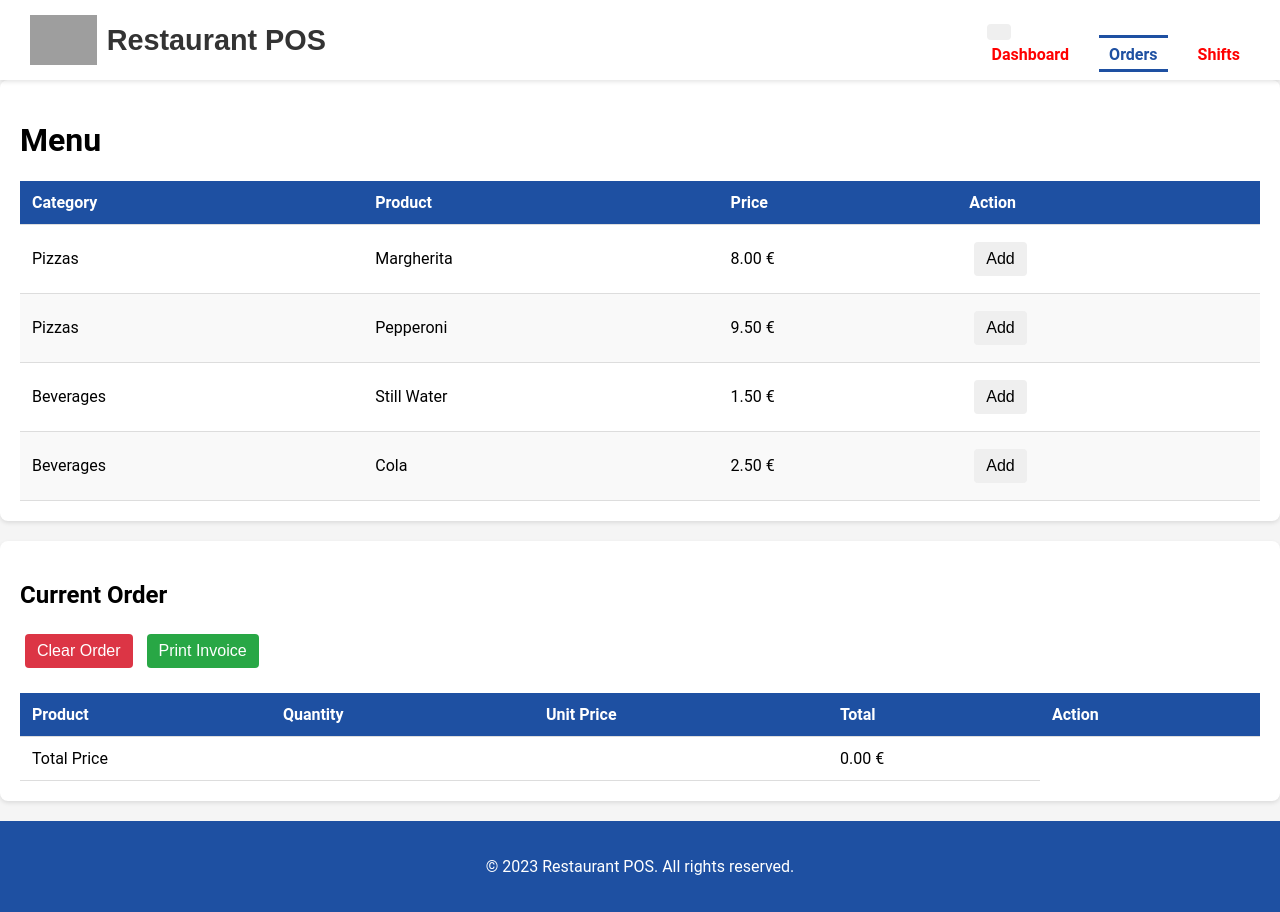
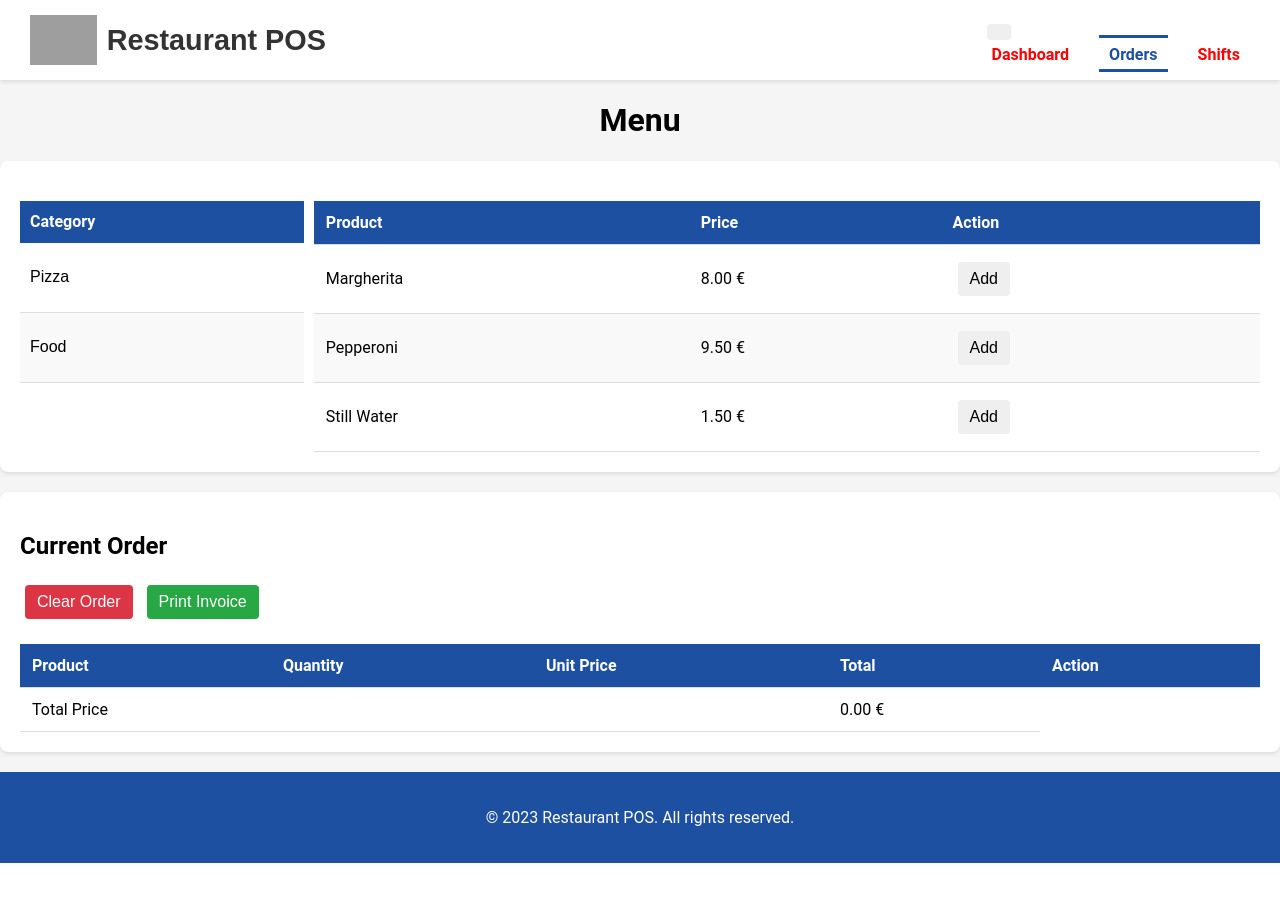
Before and after one commit to gentitrim/hrms, a Django app: template restaurant/templates/restaurant/employees_dashboard/orders.html in a window 1280 px wide. After the commit the page ends 863 px from the top, so only its background shows below. Run offline with Django 5.2, Linux system fonts and the light colour scheme; the template is opened without the code that fills it, so the values that code supplies are empty; grey boxes are pictures that could not be loaded.

Commit message:
template change

```diff
--- a/hrms/settings.py
+++ b/hrms/settings.py
@@ -16,7 +16,7 @@ import os
 
 # Build paths inside the project like this: BASE_DIR / 'subdir'.
 BASE_DIR = Path(__file__).resolve().parent.parent
-load_dotenv(r"C:\PretisH13_project\Group\File_project\ris\hrms\.env")
+load_dotenv(r"C:\Users\lalage\Desktop\PY\New shopweb\hrms\.env")
 
 # Quick-start development settings - unsuitable for production
 # See https://docs.djangoproject.com/en/5.1/howto/deployment/checklist/
--- a/restaurant/templates/restaurant/employees_dashboard/orders.html
+++ b/restaurant/templates/restaurant/employees_dashboard/orders.html
@@ -28,12 +28,25 @@
 
     <main>
         <!-- Menu Section -->
+        <h1 style="text-align: center;">Menu</h1>
         <div class="container card">
-            <h1>Menu</h1>
+            <!-- <h1>Menu</h1> -->
+            <div style="margin-right: 10px;width:30%">
+                <h4 style="height:42px;background-color: #1E50A2;min-width:112px;color:white;padding-left: 10px;padding-top:11px;margin-bottom:0px;margin-top: 20px;">Category</h4>
+                <ul id="categorylist">
+                        <li>
+                            <input type="button" class="categoryButton" value="Pizza"/>
+                        </li>
+                        <li>
+                            <input type="button" class="categoryButton" value="Food"/>
+                        </li>
+                </ul>
+
+        </div>
             <table id="menuTable">
                 <thead>
                     <tr>
-                        <th>Category</th>
+                        <!-- <th>Category</th> -->
                         <th>Product</th>
                         <th>Price</th>
                         <th>Action</th>
@@ -41,28 +54,22 @@
                 </thead>
                 <tbody>
                     <tr>
-                        <td>Pizzas</td>
+                        <!-- <td>Pizzas</td> -->
                         <td>Margherita</td>
                         <td>8.00 €</td>
                         <td><button class="add-to-order" data-product="Margherita" data-price="8.00">Add</button></td>
                     </tr>
                     <tr>
-                        <td>Pizzas</td>
+                        <!-- <td>Pizzas</td> -->
                         <td>Pepperoni</td>
                         <td>9.50 €</td>
                         <td><button class="add-to-order" data-product="Pepperoni" data-price="9.50">Add</button></td>
                     </tr>
                     <tr>
-                        <td>Beverages</td>
+                        <!-- <td>Beverages</td> -->
                         <td>Still Water</td>
                         <td>1.50 €</td>
                         <td><button class="add-to-order" data-product="Still Water" data-price="1.50">Add</button></td>
-                    </tr>
-                    <tr>
-                        <td>Beverages</td>
-                        <td>Cola</td>
-                        <td>2.50 €</td>
-                        <td><button class="add-to-order" data-product="Cola" data-price="2.50">Add</button></td>
                     </tr>
                 </tbody>
             </table>
--- a/restaurant/templates/restaurant/employees_dashboard/styles.css
+++ b/restaurant/templates/restaurant/employees_dashboard/styles.css
@@ -1,3 +1,6 @@
+* {
+    box-sizing: border-box
+}
 /* General Styles */
 body {
     margin: 0;
@@ -77,6 +80,11 @@ nav a.active {
 }
 
 /* Container and Cards */
+.container{
+    display:flex;
+    justify-content: space-around;
+}
+
 .card {
     background: #fff;
     padding: 20px;
@@ -121,6 +129,41 @@ button {
 }
 
 /* Table Styling */
+
+#categorylist{
+    list-style: none;
+    width:auto;
+    height: 70px;
+    margin-top:0px;
+    display:block;
+    padding-left: 0px;
+}
+#categorylist li {
+    height:100%;
+    border-bottom: 1px solid #ddd;
+    display: block;
+padding-left: 10px;
+
+}
+.categoryButton {
+    display:block;
+    width:100%;
+    margin-left:0;
+    padding-left:0;
+    border:none;
+    height:100%;
+    background-color: #ffffff00;
+    cursor:pointer;
+    text-align: left;
+    text-decoration: none;
+    font-size: medium;
+}
+
+#categorylist li:nth-child(even) {
+    background-color: #f9f9f9;
+}
+
+
 .table-responsive {
     overflow-x: auto;
 }
@@ -141,7 +184,10 @@ table td {
 table th {
     background-color: #1E50A2;
     color: white;
+    height: 20px;
+
 }
+
 
 table tbody tr:nth-child(even) {
     background-color: #f9f9f9;
--- a/restaurant/templates/restaurant/order_menu.html
+++ b/restaurant/templates/restaurant/order_menu.html
@@ -9,7 +9,7 @@
         <div class="list-group col-3 mt-5 ps-5 pe-5 border-end" >
             <p class="fs-5">Category</p>
             {% for category in categories %}
-                <button type="button" class="list-group-item list-group-item-action" id="order_category"
+                <button type="button" class="list-group-item list-group-item-action" id="order_{{ category.name }}"
                 hx-get="{% url 'get_products' category.id %}"
                 hx-target="#result"
                 hx-triger="click"
```
